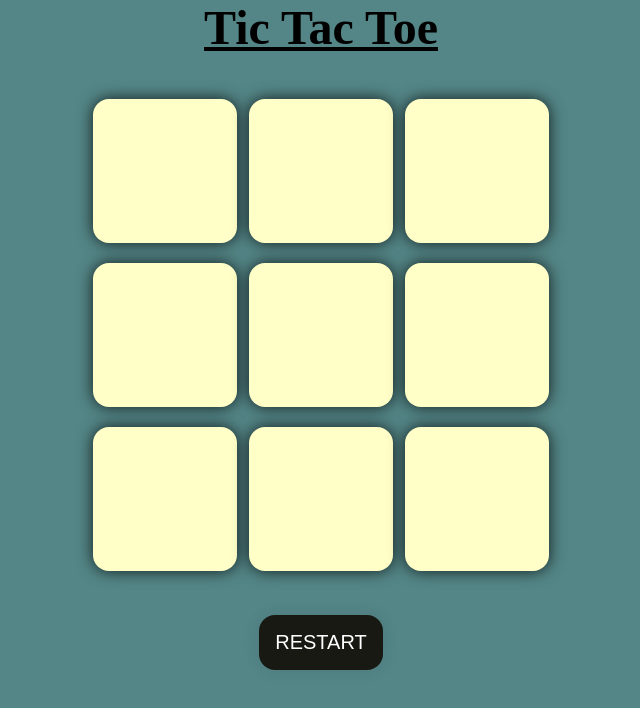
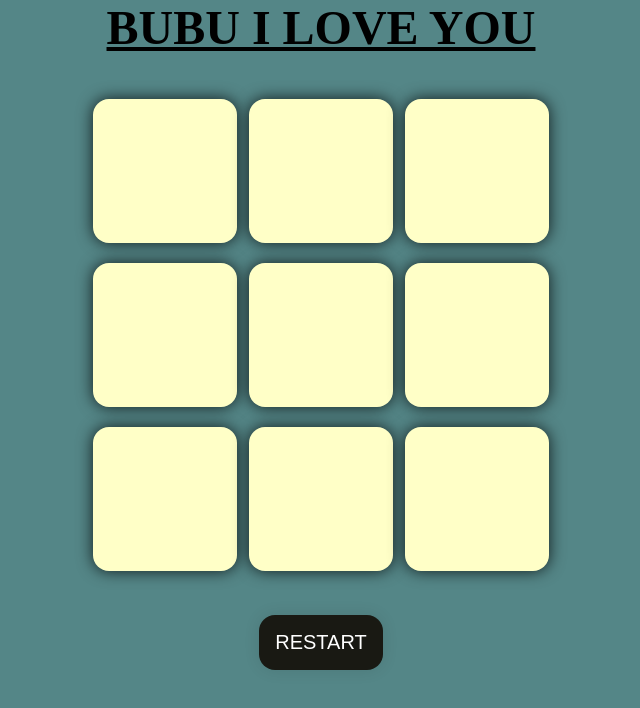
Before and after one commit to sudo-verse/tic-tac-toe, a plain HTML site: page index.html in a window 1280 px wide. Shown: the whole page, without its empty margins (319-959 px from the left). Drawn offline with Linux system fonts and the light colour scheme.

Commit message:
Update index.html

```diff
--- a/index.html
+++ b/index.html
@@ -8,7 +8,7 @@
  </head>
  <body>
    <div class="msg hide">WINNER!!!</div>
-   <h1>Tic Tac Toe</h1>
+   <h1>BUBU I LOVE YOU</h1>
    <div class ="container">
       <div class="game">
       <button class="box"></button>
```
